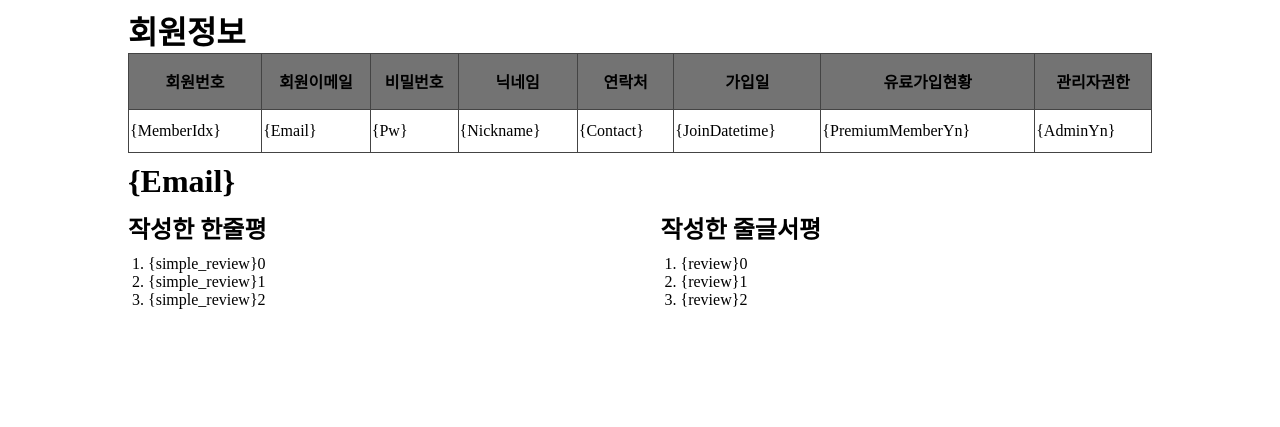
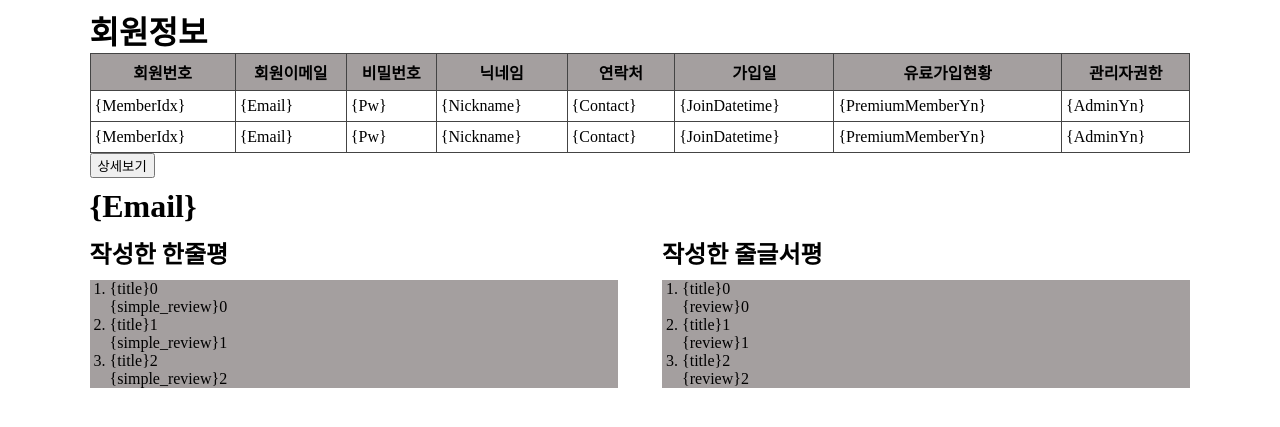
Before and after one commit to Nobnag/galdar-bookclub, a website: page MBMng.HTML in a window 1280 px wide. Shown: the part 103-530 px from the top of the page. Drawn offline with nearby package versions, Linux system fonts and the light colour scheme; no server answers.

Commit message:
BO회원관리 MBMng 3차

```diff
--- a/MBMng.HTML
+++ b/MBMng.HTML
@@ -9,7 +9,7 @@
         <style>
             #wrapper {
                 word-break: break-word;
-                width:80%;
+                width:86%;
                 margin: 0 auto;
             }
             table {
@@ -22,25 +22,27 @@
                 border: 1px solid #444444;
             }
             th{
-                background-color: #737373;
+                background-color: #a49f9f;
             }
             td{
-
+                padding: 2px 4px;
             }
             ol{
+            background-color: #a49f9f;
                 margin: 10px 0 0 0;
                 padding-left: 20px;
+            }
+            ul {
+                padding:0;
             }
             h1, h2{
                 margin: 10px 0 0 0;
             }
             .simple_review{
-                display: inline-block;
                 float: left;
                 width: 48%;
             }
             .review{
-                display: inline-block;
                 float: right;
                 width: 48%;
 
@@ -74,9 +76,18 @@
                 <td>{PremiumMemberYn}</td>
                 <td>{AdminYn}</td>
             </tr>
+                <td>{MemberIdx}</td>
+                <td>{Email}</td>
+                <td>{Pw}</td>
+                <td>{Nickname}</td>
+                <td>{Contact}</td>
+                <td>{JoinDatetime}</td>
+                <td>{PremiumMemberYn}</td>
+                <td>{AdminYn}</td>
             <tr>
             </tr>
           </table>
+          <button>상세보기</button>
         </div>
         <h1>{Email}</h1>
     <div class="member_use_contents">
@@ -84,13 +95,22 @@
             <h2>작성한 한줄평</h2>
             <ol>
                 <li>
+                    {title}0
+                    <ul>
                         {simple_review}0
+                    </ul>
                 </li>
                 <li>
+                    {title}1
+                    <ul>
                         {simple_review}1
+                    </ul>
                 </li>
                 <li>
+                    {title}2
+                    <ul>
                         {simple_review}2
+                    </ul>
                 </li>
             </ol>
         </div>
@@ -98,13 +118,22 @@
             <h2>작성한 줄글서평</h2>
             <ol>
                 <li>
+                    {title}0
+                    <ul>
                         {review}0
+                    </ul>
                 </li>
                 <li>
+                    {title}1
+                    <ul>
                         {review}1
+                    </ul>
                 </li>
                 <li>
+                    {title}2
+                    <ul>
                         {review}2
+                    </ul>
                 </li>
             </ol>
         </div>
```
Lines whose indentation alone changed are shown as unchanged.
